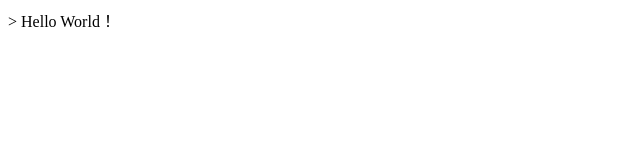
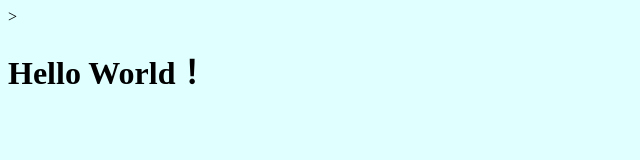
Before and after one commit to BarberZk/Git-Example-Remote, a plain HTML site: page index.html in a window 1280 px wide. Shown: the whole page, without its empty margins (0-640 px from the left). Drawn offline with Linux system fonts and the light colour scheme.

Commit message:
Create git.css;Modified index.html:h1 and import git.css

```diff
--- /dev/null
+++ b/git.css
@@ -0,0 +1,4 @@
+body
+{
+    background-color: lightcyan;
+}
--- a/index.html
+++ b/index.html
@@ -4,9 +4,10 @@
     <meta charset="UTF-8">
     <meta http-equiv="X-UA-Compatible" content="IE=edge">
     <meta name="viewport" content="width=device-width, initial-scale=1.0">
+    <link rel="stylesheet" type="text/css" href="git.css">
     <title>使用Git教学</title>
 </head>>
 <body>
-    Hello World！
+    <h1>Hello World！</h1>
 </body>
 </html>
```
